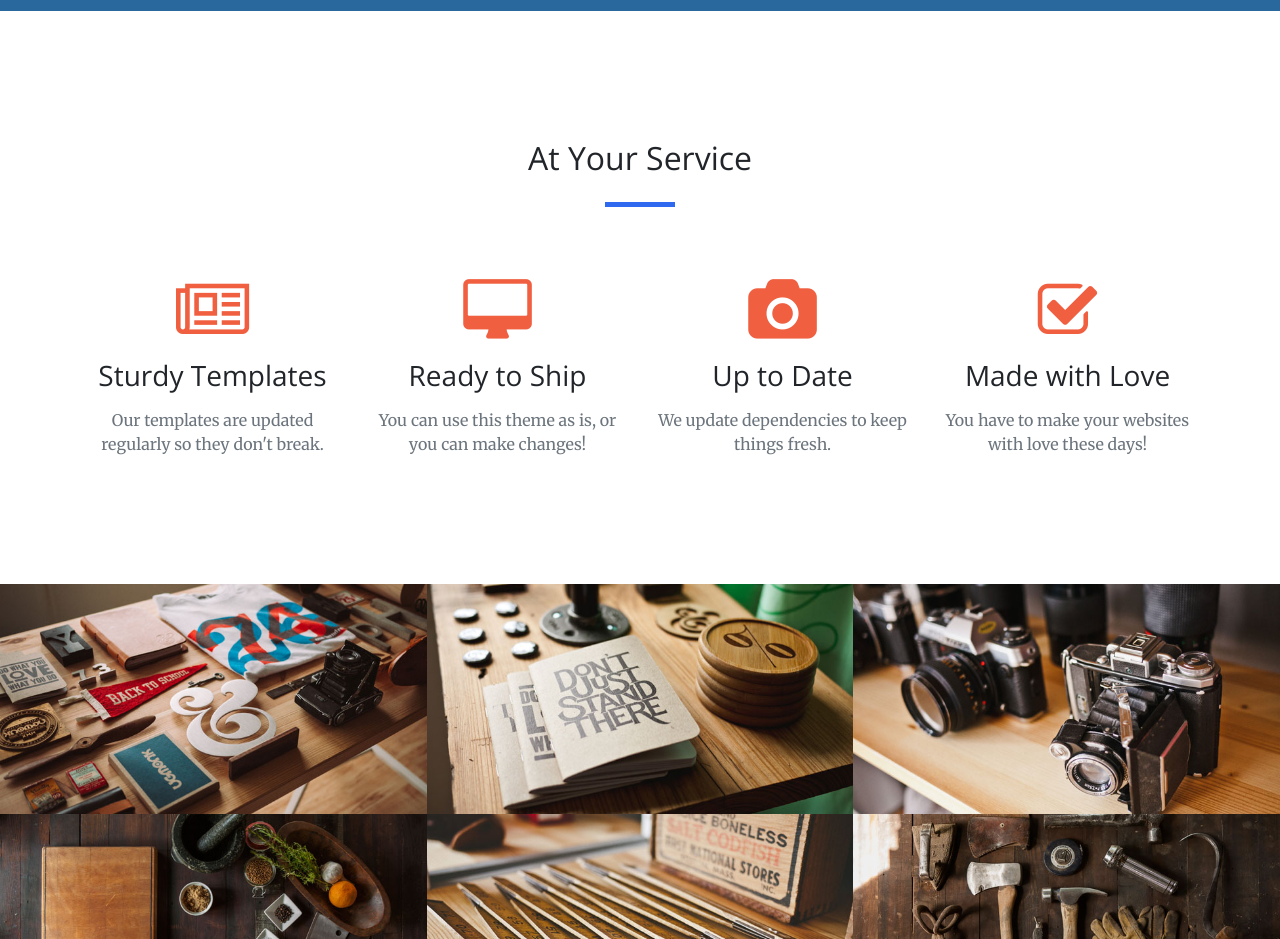
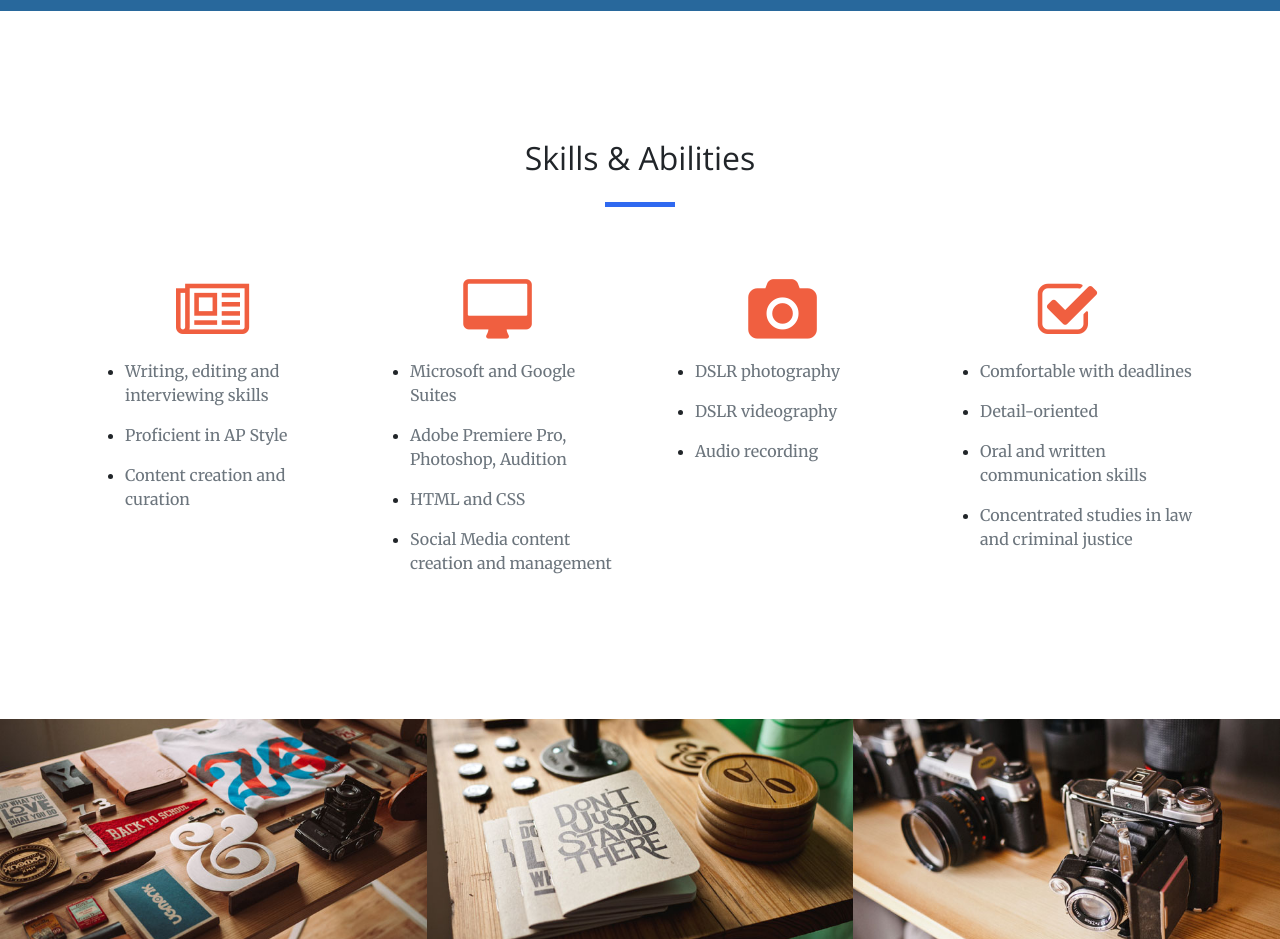
Before and after one commit to adeliahenderson/adeliahenderson.github.io, a plain HTML site: page index.html in a window 1280 px wide. Shown: the part 1400-2339 px from the top of the page. Drawn offline with nearby package versions, Linux system fonts and the light colour scheme.

Commit message:
Adding more texts (skills)

```diff
--- a/index.html
+++ b/index.html
@@ -91,7 +91,7 @@
       <div class="container">
         <div class="row">
           <div class="col-lg-12 text-center">
-            <h2 class="section-heading">At Your Service</h2>
+            <h2 class="section-heading">Skills & Abilities</h2>
             <hr class="my-4">
           </div>
         </div>
@@ -101,29 +101,43 @@
           <div class="col-lg-3 col-md-6 text-center">
             <div class="service-box mt-5 mx-auto">
               <i class="fa fa-4x fa-newspaper-o text-primary mb-3 sr-icons"></i>
-              <h3 class="mb-3">Sturdy Templates</h3>
-              <p class="text-muted mb-0">Our templates are updated regularly so they don't break.</p>
+              <ul>
+                <li><p class="text-muted text-left mb-0"> Writing, editing and interviewing skills</li> </p>
+                  <li> <p class="text-muted text-left mb-0">Proficient in AP Style</li> </p>
+                  <li> <p class="text-muted text-left mb-0"> Content creation and curation</li> </p>
+                </ul>
             </div>
           </div>
           <div class="col-lg-3 col-md-6 text-center">
             <div class="service-box mt-5 mx-auto">
               <i class="fa fa-4x fa-desktop text-primary mb-3 sr-icons"></i>
-              <h3 class="mb-3">Ready to Ship</h3>
-              <p class="text-muted mb-0">You can use this theme as is, or you can make changes!</p>
+              <ul>
+                <li><p class="text-muted text-left mb-0"> Microsoft and Google Suites</li> </p>
+                  <li> <p class="text-muted text-left mb-0">Adobe Premiere Pro, Photoshop, Audition</li> </p>
+                  <li> <p class="text-muted text-left mb-0">HTML and CSS</li> </p>
+                  <li> <p class="text-muted text-left mb-0">Social Media content creation and management</li> </p>
+                </ul>
             </div>
           </div>
           <div class="col-lg-3 col-md-6 text-center">
             <div class="service-box mt-5 mx-auto">
               <i class="fa fa-4x fa-camera text-primary mb-3 sr-icons"></i>
-              <h3 class="mb-3">Up to Date</h3>
-              <p class="text-muted mb-0">We update dependencies to keep things fresh.</p>
+              <ul>
+                <li><p class="text-muted text-left mb-0"> DSLR photography</li> </p>
+                  <li> <p class="text-muted text-left mb-0">DSLR videography</li> </p>
+                  <li> <p class="text-muted text-left mb-0">Audio recording</li> </p>
+                </ul>
             </div>
           </div>
           <div class="col-lg-3 col-md-6 text-center">
             <div class="service-box mt-5 mx-auto">
               <i class="fa fa-4x fa-check-square-o text-primary mb-3 sr-icons"></i>
-              <h3 class="mb-3">Made with Love</h3>
-              <p class="text-muted mb-0">You have to make your websites with love these days!</p>
+              <ul>
+                <li><p class="text-muted text-left mb-0"> Comfortable with deadlines</li> </p>
+                  <li> <p class="text-muted text-left mb-0">Detail-oriented</li> </p>
+                  <li> <p class="text-muted text-left mb-0">Oral and written communication skills</li> </p>
+                  <li> <p class="text-muted text-left mb-0">Concentrated studies in law and criminal justice</li> </p>
+                </ul>
             </div>
           </div>
         </div>
```
Also changed, not shown: startbootstrap-creative-gh-pages/css/creative.min.css.
